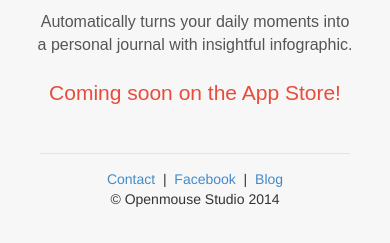
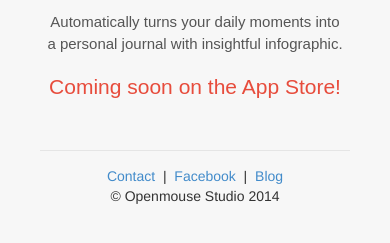
Before and after one commit to ananfang/LoopJournal, a plain HTML site: page index.html in a window 390 px wide. Shown: the part 217-460 px from the top of the page. Drawn offline with nearby package versions, Linux system fonts and the light colour scheme.

Commit message:
change custom css

```diff
--- a/customLess.css
+++ b/customLess.css
@@ -140,15 +140,15 @@
     font-family: HelveticaNeue-Thin, sans-serif;
     font-weight: lighter;
     color: #555555;
-    font-size: 16px;
+    font-size: 15px;
   }
   .app-coming-soon {
     font-family: HelveticaNeue-Thin, sans-serif;
     font-weight: lighter;
     color: #e74c3c;
     font-size: 21px;
-    padding-top: 21px;
-    padding-bottom: 15px;
+    padding-top: 18px;
+    padding-bottom: 18px;
   }
 }
 /* Sharing */
```
